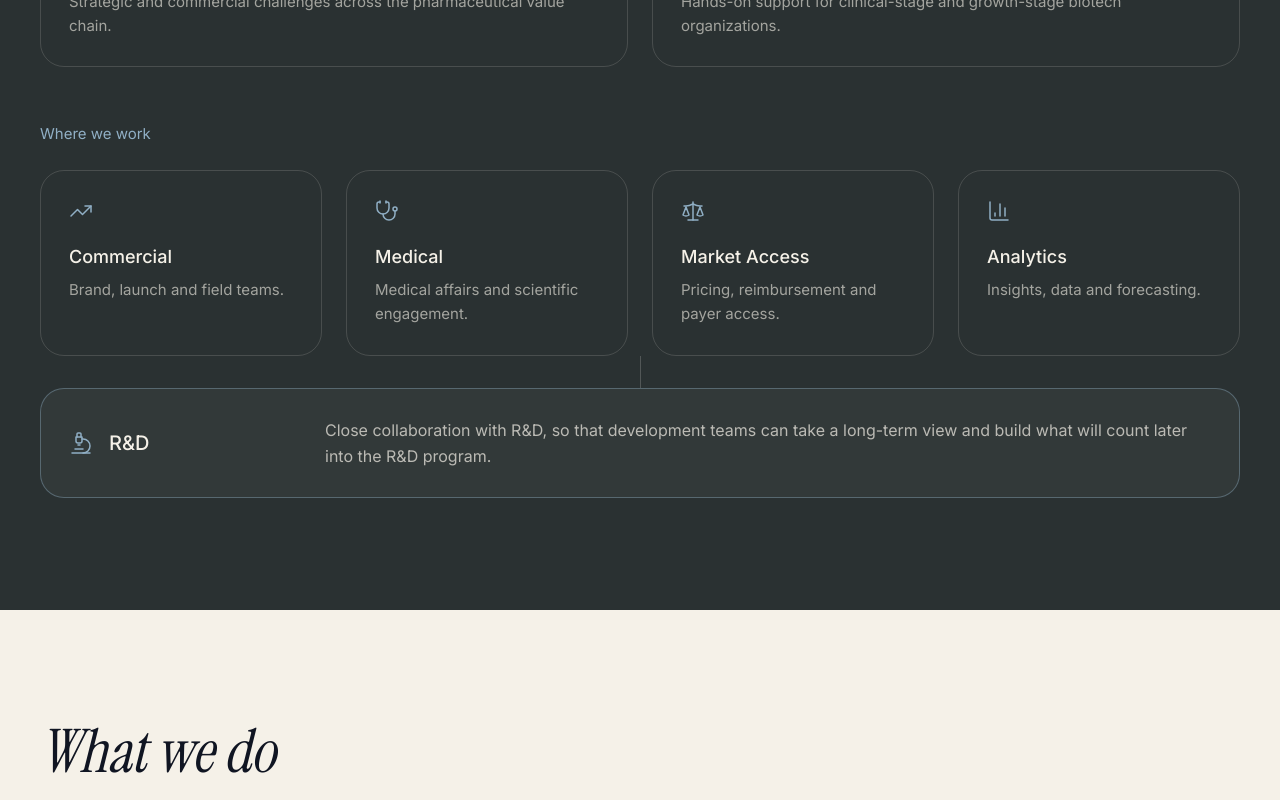
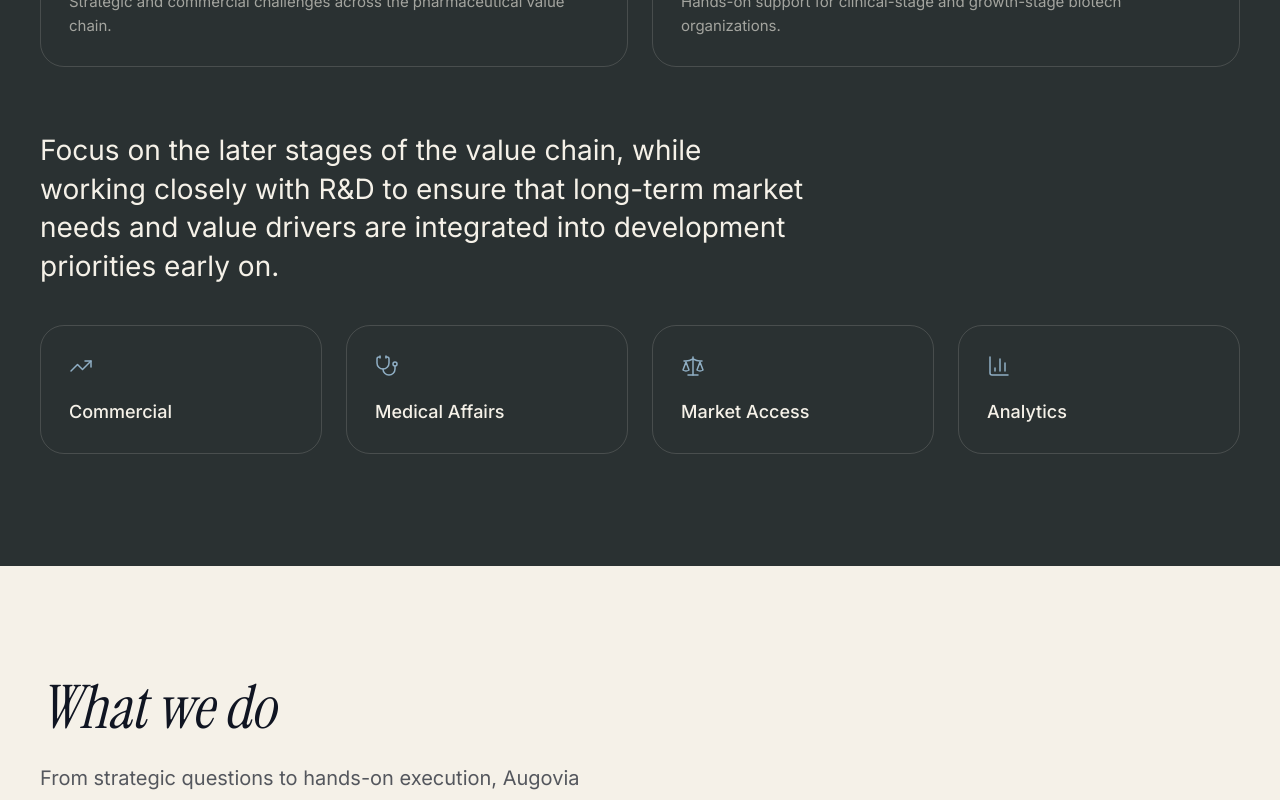
Before and after one commit to Nikolaj1337-maker/augovia, a Next.js app: page / in a window 1280 px wide. Shown: the part 1360-2160 px from the top of the page. Built offline with nearby package versions, Linux system fonts and the light colour scheme.

Commit message:
v10
Edits

```diff
--- a/components/FocusSection.tsx
+++ b/components/FocusSection.tsx
@@ -5,7 +5,6 @@ import {
   Stethoscope,
   Scale,
   BarChart3,
-  Microscope,
 } from "lucide-react";
 
 const whoWeWorkWith = [
@@ -21,20 +20,12 @@ const whoWeWorkWith = [
   },
 ];
 
-// Functions we work with (kept short: what we do with them is under "What we do")
-const whereWeWork = [
-  { name: "Commercial", icon: TrendingUp, copy: "Brand, launch and field teams." },
-  {
-    name: "Medical",
-    icon: Stethoscope,
-    copy: "Medical affairs and scientific engagement.",
-  },
-  {
-    name: "Market Access",
-    icon: Scale,
-    copy: "Pricing, reimbursement and payer access.",
-  },
-  { name: "Analytics", icon: BarChart3, copy: "Insights, data and forecasting." },
+// Functions we work with (name only; what we do with them is under "What we do")
+const functions = [
+  { name: "Commercial", icon: TrendingUp },
+  { name: "Medical Affairs", icon: Stethoscope },
+  { name: "Market Access", icon: Scale },
+  { name: "Analytics", icon: BarChart3 },
 ];
 
 export default function FocusSection() {
@@ -67,36 +58,24 @@ export default function FocusSection() {
           </div>
         </div>
 
-        <div className="mt-14">
-          <p className="text-[15px] text-mist">Where we work</p>
-          <div className="mt-6 grid gap-6 sm:grid-cols-2 lg:grid-cols-4">
-            {whereWeWork.map((area) => (
-              <div
-                key={area.name}
-                className="rounded-3xl border border-ivory/15 p-7"
-              >
-                <area.icon className="h-6 w-6 text-mist" strokeWidth={1.5} />
-                <h3 className="mt-5 text-[18px] font-medium">{area.name}</h3>
-                <p className="mt-2 text-[15px] leading-relaxed text-ivory/60">
-                  {area.copy}
-                </p>
-              </div>
-            ))}
-          </div>
+        <p className="mt-16 max-w-3xl text-[22px] leading-snug text-ivory md:text-[28px]">
+          Focus on the later stages of the value chain, while working closely
+          with R&amp;D to ensure that long-term market needs and value drivers
+          are integrated into development priorities early on.
+        </p>
 
-          {/* Connector: the four functions work closely with R&D */}
-          <div className="mx-auto h-8 w-px bg-ivory/20" aria-hidden="true" />
-          <div className="flex flex-col gap-4 rounded-3xl border border-mist/40 bg-ivory/[0.04] p-7 md:flex-row md:items-center md:gap-8">
-            <div className="flex items-center gap-4 md:w-56 md:shrink-0">
-              <Microscope className="h-6 w-6 shrink-0 text-mist" strokeWidth={1.5} />
-              <h3 className="text-[20px] font-medium">R&amp;D</h3>
+        <div className="mt-10 grid grid-cols-2 gap-4 lg:grid-cols-4 lg:gap-6">
+          {functions.map((fn) => (
+            <div
+              key={fn.name}
+              className="rounded-3xl border border-ivory/15 p-6 md:p-7"
+            >
+              <fn.icon className="h-6 w-6 text-mist" strokeWidth={1.5} />
+              <h3 className="mt-5 text-[17px] font-medium md:text-[18px]">
+                {fn.name}
+              </h3>
             </div>
-            <p className="text-[16px] leading-relaxed text-ivory/70">
-              Close collaboration with R&amp;D, so that development teams can
-              take a long-term view and build what will count later into the
-              R&amp;D program.
-            </p>
-          </div>
+          ))}
         </div>
       </div>
     </section>
--- a/components/IndicationsSection.tsx
+++ b/components/IndicationsSection.tsx
@@ -8,6 +8,7 @@ import {
   Eye,
   Shield,
   Plus,
+  Star,
   LucideIcon,
 } from "lucide-react";
 
@@ -20,7 +21,8 @@ const indications: { name: string; icon: LucideIcon }[] = [
   { name: "Dermatology", icon: Hand },
   { name: "Ophthalmology", icon: Eye },
   { name: "Virology", icon: Shield },
-  { name: "and others", icon: Plus },
+  { name: "Rare diseases", icon: Star },
+  { name: "and more...", icon: Plus },
 ];
 
 export default function IndicationsSection() {
```
